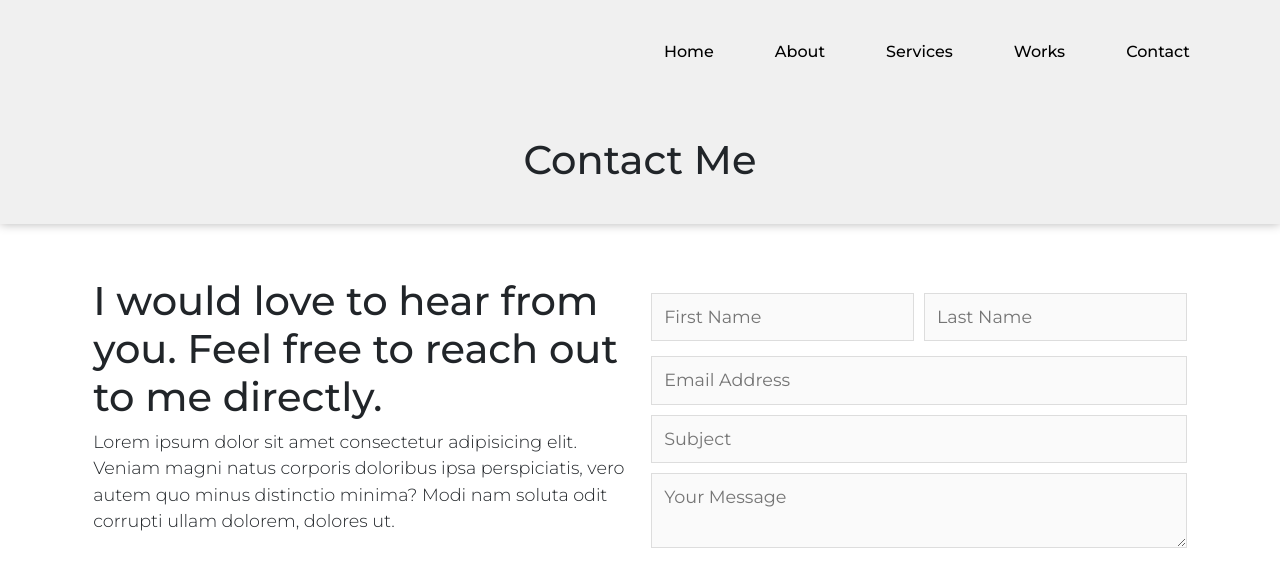
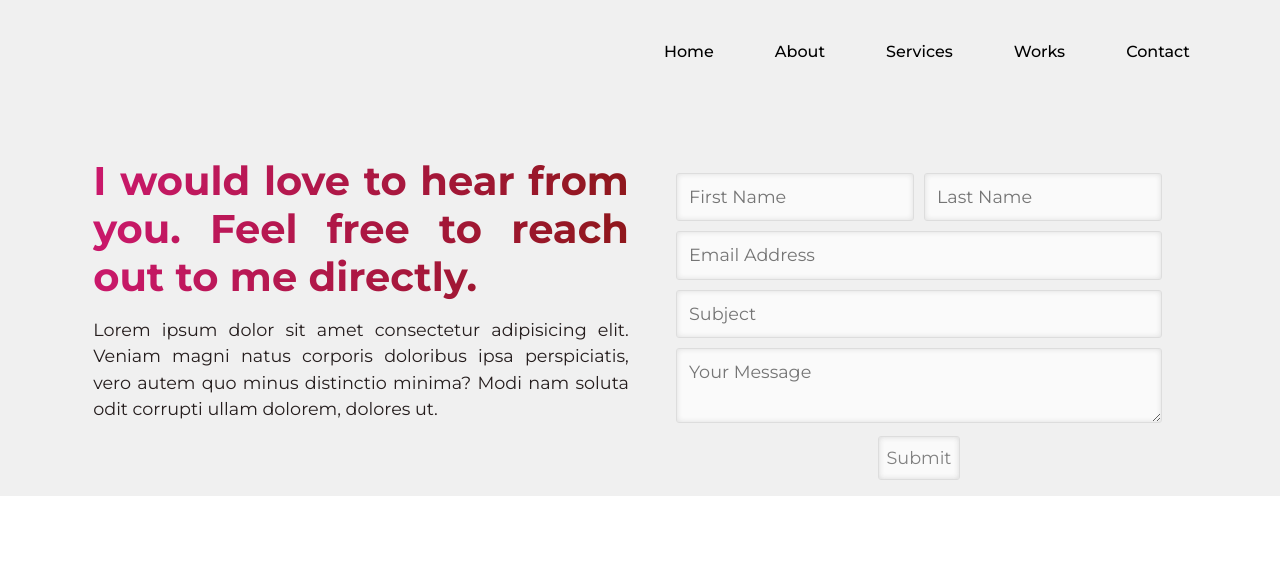
Before and after one commit to ogonekmateusz/agamua, a React (Vite) app: page /contact in a window 1280 px wide. Shown: the top 586 px of the page. Built offline with nearby package versions, Linux system fonts and the light colour scheme.

Commit message:
add some fixes to css code

```diff
--- a/src/assets/contact.css
+++ b/src/assets/contact.css
@@ -1,34 +1,23 @@
-.header {
-  background-color: #f0f0f0;
-  /* border: 2px solid red; */
-  height: 15vh;
-  font-size: 45px;
-  margin: 0 !important;
-  box-shadow:  0 0 10px rgb(182, 181, 181);
+/* Global styles */
+*,
+*::before,
+*::after {
+  box-sizing: border-box;
 }
 
+/* Component-level styles */
 .formBox {
   margin-top: clamp(0.8rem, 2vw + 1rem, 4rem);
   font-size: clamp(1.5rem, 2vw + 1rem, 3rem);
 }
 
-.leftSide {
-  width: 50%;
-  padding: clamp(0.5rem, 2vw + 1rem, 0.7rem);
-}
-
+.leftSide,
 .rightSide {
   width: 50%;
   padding: clamp(0.5rem, 2vw + 1rem, 0.7rem);
-}
-
-.leftSide .lead {
-  font-size: clamp(0.5rem, 1.2vw + 0.5rem, 1.1rem) !important;
-}
-
-.rightSide input,
-.rightSide textarea {
-  font-size: clamp(0.8rem, 1.2vw + 0.5rem, 1.1rem) !important;
+  display: flex;
+  flex-direction: column;
+  align-items: center;
 }
 
 .rightSide {
@@ -36,8 +25,29 @@
   margin: 0 auto;
   text-align: center;
 }
+
+/* Typography */
+.leftSide h1 {
+  background: var(--pink-gradient);
+  -webkit-background-clip: text;
+  -webkit-text-fill-color: transparent;
+  background-clip: text;
+  color: transparent;
+  font-weight: 700;
+  margin-bottom: 3%;
+  text-align: justify;
+}
+
+.leftSide p {
+  font-size: clamp(0.5rem, 1.2vw + 0.5rem, 1.1rem) !important;
+  color: #251d1d !important;
+  text-align: justify;
+}
+
+/* Form elements */
 .rightSide input,
 .rightSide textarea {
+  font-size: clamp(0.8rem, 1.2vw + 0.5rem, 1.1rem) !important;
   width: 100%;
   padding: 10px 12px;
   margin: 10px 0;
@@ -45,27 +55,54 @@
   box-sizing: border-box;
   display: block;
   background-color: #fafafa;
+  border-radius: 3px;
+  box-shadow: inset 0px 0px 6px -1px rgb(214, 214, 214);
 }
-.rightSide .short:nth-child(1) {
+
+.rightSide input:focus,
+.rightSide textarea:focus,
+.rightSide button:hover {
+  outline: none;
+  border-radius: 2px;
+  border-width: 1px;
+  box-shadow: inset 0px 0px 6px -1px rgb(187, 187, 187);
+  border-style: solid;
+}
+
+.rightSide .short {
   width: calc(50% - 5px);
   display: inline-block;
-  margin: 0 5px 5px 0 !important;
-}
-.rightSide .short:nth-child(2) {
-  width: calc(50% - 5px);
-  display: inline-block;
-  margin: 0 0 5px 5px;
 }
 
-/* .rightSide button {
+.rightSide .short:nth-child(1) {
+  margin: 0 5px 0 0 !important;
+}
 
-  color: #fff;
-  border: 0;
+.rightSide .short:nth-child(2) {
+  margin: 0 0 0 5px !important;
+}
+
+.rightSide textarea {
+  margin-bottom: 0;
+}
+
+.rightSide button {
+  font-size: clamp(0.5rem, 1.2vw + 0.5rem, 1.1rem) !important;
+  color: rgb(129, 129, 129);
   padding: 8px;
-  border-radius: 8px;
+  border-radius: 3px;
   cursor: pointer;
-} */
+  background-color: #fafafa;
+  border: 1px solid #ddd;
+  transition: 0.3s ease-in-out;
+  box-shadow: inset 0px 0px 6px -1px rgb(207, 207, 207);
+}
 
+.rightSide button:hover {
+  background-color: #ececec;
+}
+
+/* Responsive adjustments */
 @media (max-width: 768px) {
   .formBox {
     flex-direction: column;
@@ -74,4 +111,31 @@
   .rightSide {
     width: 100%;
   }
+  .rightSide button {
+    margin-top: 0.8rem;
+  }
 }
+
+@media (max-width: 575px) {
+  .formBox {
+    margin-top: 5rem;
+  }
+}
+
+/* Contact content background */
+.contactContent {
+  position: relative;
+  overflow: hidden;
+}
+
+.contactContent:before {
+  content: "";
+  position: absolute;
+  top: 0;
+  left: 0;
+  width: 100%;
+  height: 100%;
+  background: #f0f0f0;
+  clip-path: polygon(0 0, 100% 0, 100% 100%, 0 100%);
+  z-index: -1;
+}
--- a/src/components/Contact.jsx
+++ b/src/components/Contact.jsx
@@ -1,17 +1,15 @@
+import React from "react";
+
 const Contact = () => {
   return (
-    <>
-      <header className="header d-flex justify-content-center align-items-center mb-5">
-        <h1>Contact Me</h1>
-      </header>
-
+    <div className="contactContent">
       <div className="formBox d-flex container">
         <div className="leftSide">
           <h1>
             I would love to hear from you. Feel free to reach out to me
             directly.
           </h1>
-          <p className="lead">
+          <p>
             Lorem ipsum dolor sit amet consectetur adipisicing elit. Veniam
             magni natus corporis doloribus ipsa perspiciatis, vero autem quo
             minus distinctio minima? Modi nam soluta odit corrupti ullam
@@ -22,45 +20,58 @@ const Contact = () => {
           <form>
             <input
               type="text"
-              id="title"
-              name="title"
+              id="firstName"
+              name="firstName"
               required
               className="short"
               placeholder="First Name"
             />
             <input
               type="text"
-              id="title"
-              name="title"
+              id="lastName"
+              name="lastName"
               required
               className="short"
               placeholder="Last Name"
             />
             <input
               type="email"
-              id="title"
-              name="title"
+              id="email"
+              name="email"
               placeholder="Email Address"
               required
             />
             <input
               type="text"
-              id="title"
-              name="title"
+              id="subject"
+              name="subject"
               placeholder="Subject"
               required
             />
-
             <textarea
-              id="body"
-              name="body"
+              id="message"
+              name="message"
               required
               placeholder="Your Message"
             ></textarea>
+            <button type="submit" className="btn">
+              Submit
+            </button>
           </form>
         </div>
       </div>
-    </>
+      {/* <div className="map">
+        <iframe
+          src="https://www.google.com/maps/embed?pb=!1m18!1m12!1m3!1d9944.121073696197!2d-0.20317336773824077!3d51.45760069883039!2m3!1f0!2f0!3f0!3m2!1i1024!2i768!4f13.1!3m3!1m2!1s0x487605f77875968d%3A0xc2961d78b6fc068a!2sWandsworth%2C%20Londyn%2C%20Wielka%20Brytania!5e0!3m2!1spl!2spl!4v1722504407595!5m2!1spl!2spl"
+          width="600"
+          height="450"
+          style={{ border: 0 }}
+          allowFullScreen=""
+          loading="lazy"
+          referrerPolicy="no-referrer-when-downgrade"
+        ></iframe>
+      </div> */}
+    </div>
   );
 };
 
```
